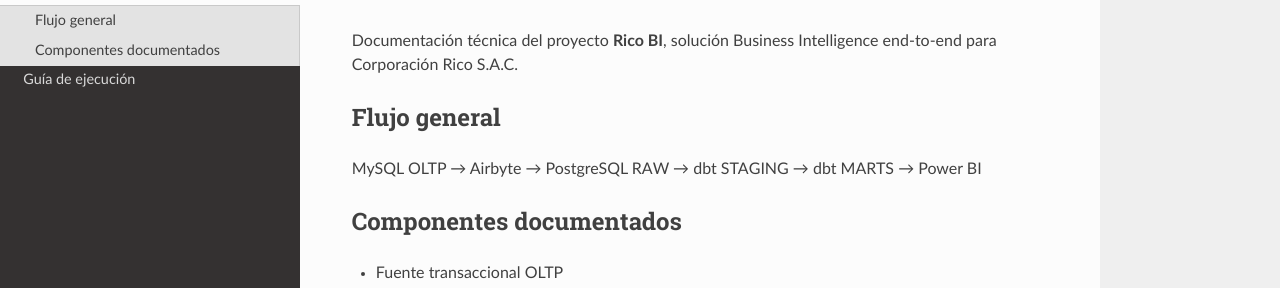
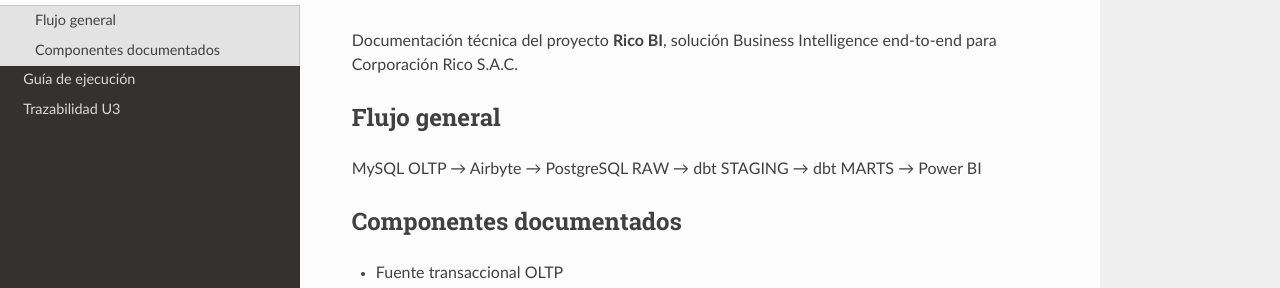
Before and after one commit to EliasDemo/rico-bi, an MkDocs documentation site: the page built from docs/index.md, in a window 1280 px wide. Shown: the part 131-419 px from the top of the page. Built offline with MkDocs 1.6.1, drawn with Linux system fonts in a browser that asks for light colours; nearby versions of some CDN libraries.

Commit message:
docs: incluir trazabilidad U3 en navegacion MkDocs

```diff
--- a/mkdocs.yml
+++ b/mkdocs.yml
@@ -9,6 +9,7 @@
 nav:
   - Inicio: index.md
   - Guía de ejecución: guia_ejecucion.md
+  - Trazabilidad U3: trazabilidad_u3.md
 
 markdown_extensions:
   - toc:
```
